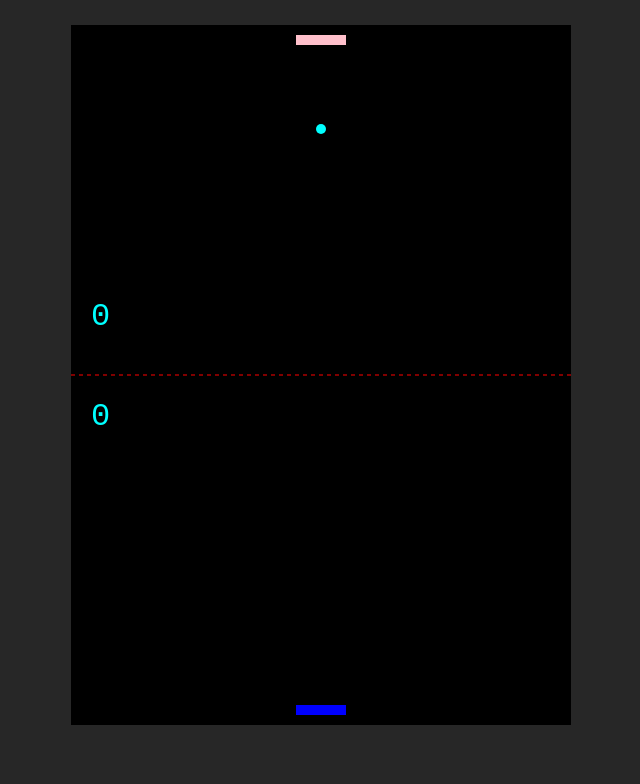
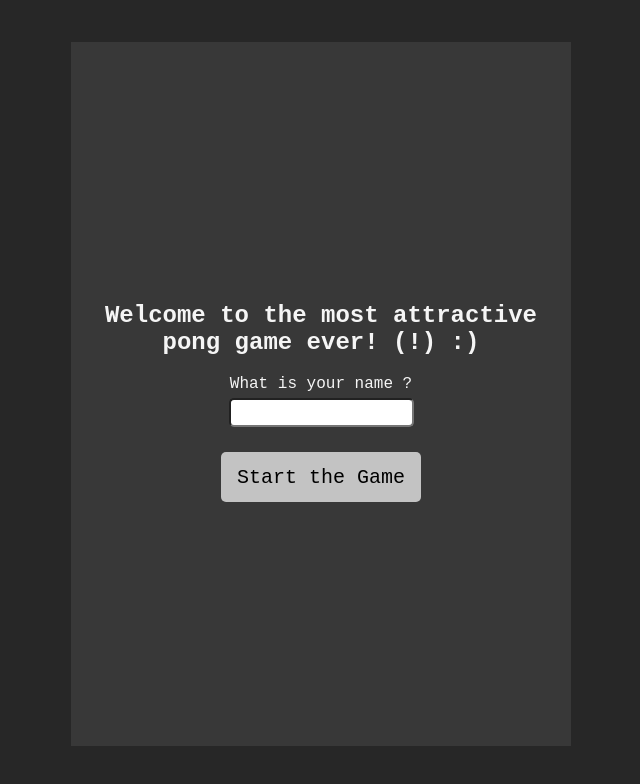
Before and after one commit to asyr01/pongGame, a plain HTML site: page index.html in a window 1280 px wide. Shown: the whole page, without its empty margins (319-959 px from the left). Drawn offline with Linux system fonts and the light colour scheme.

Commit message:
Welcome Page added to the project, you can enter username

```diff
--- a/script.js
+++ b/script.js
@@ -7,7 +7,9 @@ const height = 700;
 const screenWidth = body.clientWidth;
 const canvasPosition = screenWidth / 2 - width / 2;
 const isMobile = window.matchMedia('(max-width: 600px)');
+const welcomeContainerEl = document.createElement('div');
 const gameOverEl = document.createElement('div');
+const playerInfo = document.createElement('div');
 
 // Paddle
 const paddleHeight = 10;
@@ -41,6 +43,7 @@ if (isMobile.matches) {
 }
 
 // Score
+let playerName;
 let playerScore = 0;
 let computerScore = 0;
 const winningScore = 5;
@@ -85,8 +88,7 @@ function createCanvas() {
   renderCanvas();
 }
 
-// Remove this
-createCanvas();
+showWelcomeEl();
 
 // Reset Ball to Center
 function ballReset() {
@@ -171,10 +173,10 @@ function computerAI() {
 
 function showGameOverEl(winner) {
   // Hide Canvas
-  canvas.hidden = 'true';
+  canvas.hidden = true;
   // Container
   gameOverEl.textContent = '';
-  gameOverEl.classList.add('game-over-container');
+  gameOverEl.classList.add('container');
   // Title
   const title = document.createElement('h1');
   title.textContent = `${winner} Wins!`;
@@ -187,12 +189,53 @@ function showGameOverEl(winner) {
   body.appendChild(gameOverEl);
 }
 
+function setName() {
+  playerName = document.getElementById('name-input').value;
+}
+
+function showWelcomeEl() {
+  // Hide Canvas
+  canvas.hidden = true;
+  // Container
+  welcomeContainerEl.textContent = '';
+  welcomeContainerEl.classList.add('container');
+  // Welcome
+  const welcomeText = document.createElement('h2');
+  welcomeText.textContent =
+    'Welcome to the most attractive pong game ever! (!) :)';
+  // Info
+  playerInfo.classList.add('container');
+  const playerNameLabel = document.createElement('label');
+  playerNameLabel.setAttribute('for', 'name');
+  playerNameLabel.textContent = 'What is your name ?';
+  const playerNameInput = document.createElement('input');
+  playerNameInput.setAttribute('type', 'text');
+  playerNameInput.setAttribute('onchange', 'setName()');
+  playerNameInput.id = 'name-input';
+
+  // Start Game Button
+  const startGameButton = document.createElement('button');
+  startGameButton.setAttribute('onclick', 'startGame()');
+  startGameButton.textContent = 'Start the Game';
+
+  // Append
+  playerNameLabel.appendChild(playerNameInput);
+  playerInfo.append(welcomeText, playerNameLabel, startGameButton);
+  welcomeContainerEl.appendChild(playerInfo);
+  body.appendChild(welcomeContainerEl);
+}
+
 // Check If One Player Has Winning Score, If They Do, End Game
 function gameOver() {
   if (playerScore === winningScore || computerScore === winningScore) {
     isGameOver = true;
     // Set Winner
-    const winner = playerScore === winningScore ? `Player` : `Computer`;
+    const winner =
+      playerScore === winningScore
+        ? playerName
+          ? `${playerName}`
+          : 'Player'
+        : 'Computer';
     showGameOverEl(winner);
   }
 }
@@ -213,6 +256,9 @@ function animate() {
 function startGame() {
   if (isGameOver && !isNewGame) {
     body.removeChild(gameOverEl);
+    canvas.hidden = false;
+  } else if (!isGameOver && !isNewGame) {
+    body.removeChild(welcomeContainerEl);
     canvas.hidden = false;
   }
   isGameOver = false;
--- a/style.css
+++ b/style.css
@@ -11,7 +11,7 @@ canvas {
   z-index: 10;
 }
 
-.game-over-container {
+.container {
   position: absolute;
   top: 50%;
   left: 50%;
@@ -26,6 +26,15 @@ canvas {
   justify-content: center;
   align-items: center;
   color: whitesmoke;
+  text-align: center;
+}
+
+input {
+  display: block;
+  margin-top: 5px;
+  padding: 5px 2px;
+  border-radius: 5px;
+  margin-bottom: 25px;
 }
 
 button {
```
